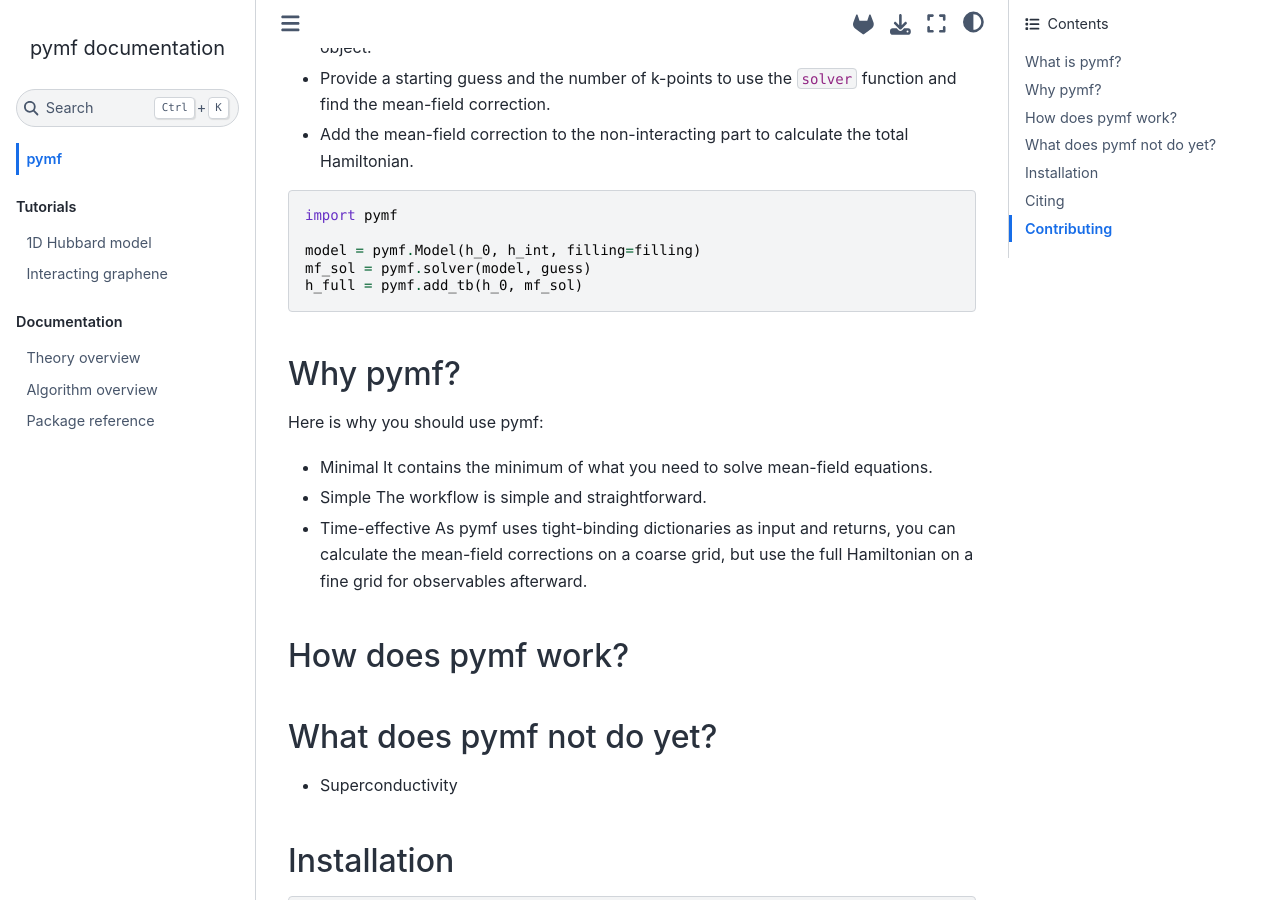
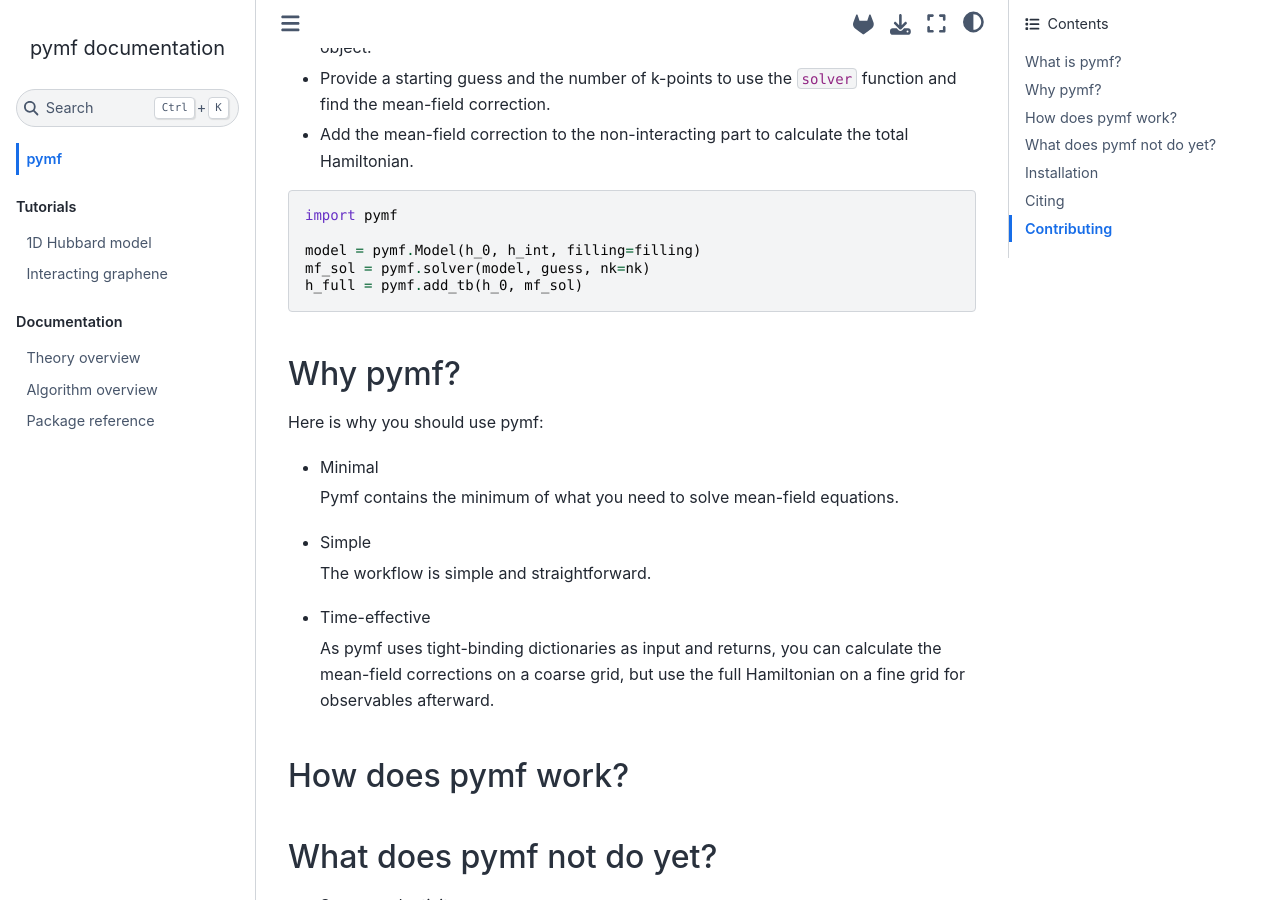
Before and after one commit to quantum-tinkerer/MeanFi, a Sphinx documentation site: the page built from docs/source/index.md, in a window 1280 px wide and 900 px high, scrolled down 407 px. Built offline with Sphinx 7.4.7 and the Sphinx Book theme 1.1.4, drawn with Linux system fonts in a browser that asks for light colours; the version number could not be read and is left out; comment, search, counter and statistics services are not loaded.

Commit message:
fix formattinga and add nk

````diff
--- a/docs/source/index.md
+++ b/docs/source/index.md
@@ -47,7 +47,7 @@ Finding a mean-field solution is a 4-step process:
 import pymf
 
 model = pymf.Model(h_0, h_int, filling=filling)
-mf_sol = pymf.solver(model, guess)
+mf_sol = pymf.solver(model, guess, nk=nk)
 h_full = pymf.add_tb(h_0, mf_sol)
 ```
 
@@ -56,12 +56,15 @@ h_full = pymf.add_tb(h_0, mf_sol)
 Here is why you should use pymf:
 
 * Minimal
-  It contains the minimum of what you need to solve mean-field equations.
+
+  Pymf contains the minimum of what you need to solve mean-field equations.
 
 * Simple
+
   The workflow is simple and straightforward.
 
 * Time-effective
+
   As pymf uses tight-binding dictionaries as input and returns, you can calculate the mean-field corrections on a coarse grid, but use the full Hamiltonian on a fine grid for observables afterward.
 
 
````
